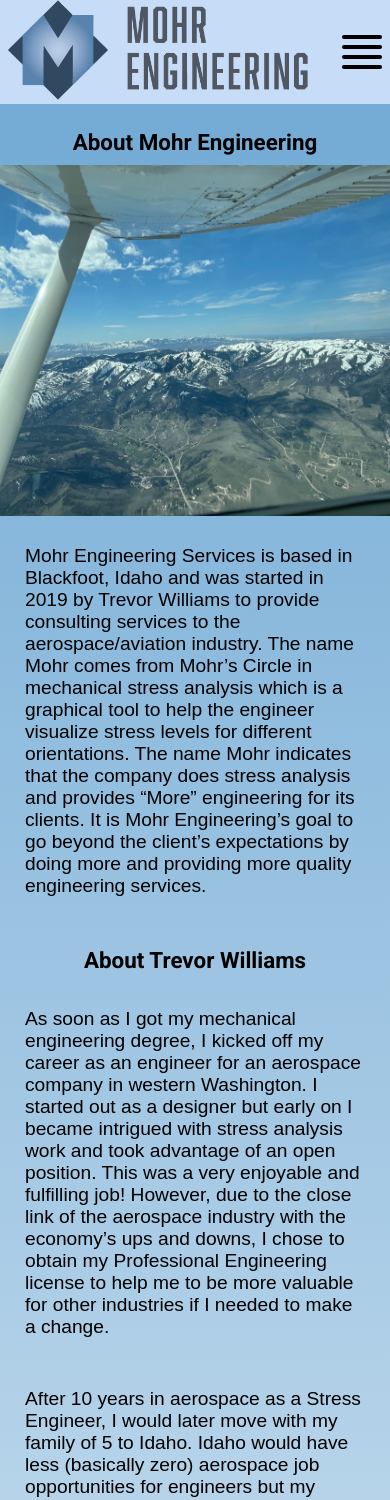
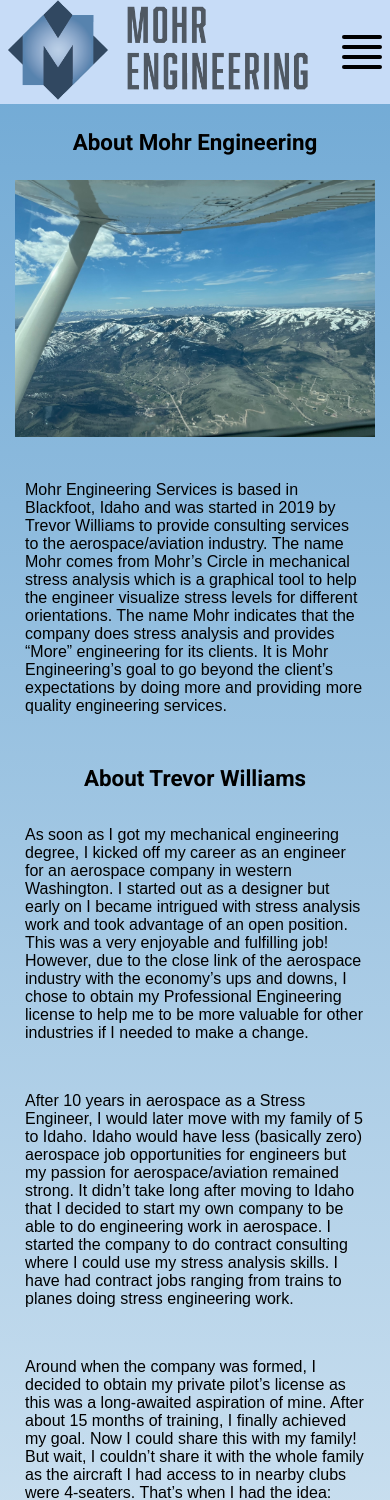
Before and after one commit to Twill1007/mohr_engineering, a Next.js app: page /about in a window 390 px wide. Shown: the top 1500 px of the page. Built offline with nearby package versions, Linux system fonts and the light colour scheme.

Commit message:
About Page Text Update

```diff
--- a/src/app/about/aboutPage.css
+++ b/src/app/about/aboutPage.css
@@ -13,8 +13,9 @@ h1 {
 }
 
 .aboutMohr {
+  width: 100%;
   font-family: Arial, Helvetica, sans-serif;
-  font-size: 2rem;
+  font-size: 1.4rem;
   font-weight: 500;
   padding: 25px;
   text-align: flex-start;
@@ -23,6 +24,7 @@ h1 {
 .aboutTrevorContainer {
   display: flex;
   justify-content: space-around;
+  font-size: 1.4rem;
   width: 100%;
   padding-bottom: 25px;
   animation-name: aboutFadeIn;
@@ -31,7 +33,7 @@ h1 {
 
 .aboutTrevor p {
   font-family: Arial, Helvetica, sans-serif;
-  font-size: 2rem;
+
   font-weight: 300;
   padding: 25px;
   text-align: left;
@@ -39,6 +41,7 @@ h1 {
 
 .aboutImageWrapper {
   position: relative;
+  padding: 15px;
 }
 
 .aboutImageWrapper img {
@@ -49,6 +52,7 @@ h1 {
 
 .aboutTrevorImageWrapper {
   position: relative;
+  padding: 15px;
   width: 100%;
 }
 
@@ -104,11 +108,17 @@ h1 {
     animation-duration: 2s;
   }
   .aboutMohr {
-    font-size: 1.5rem;
+    font-size: 1.2rem;
   }
 
   .aboutTrevor p {
-    font-size: 1.5rem;
+    font-size: 1.2rem;
+  }
+
+  .aboutTrevorImageWrapper img {
+    width: 50%;
+    height: auto;
+    padding: 25px;
   }
 }
 
@@ -136,6 +146,14 @@ h1 {
 
   .aboutTrevorImageWrapper {
     position: relative;
+  }
+
+  .aboutMohr {
+    font-size: 1rem;
+  }
+
+  .aboutTrevor p {
+    font-size: 1rem;
   }
 }
 /*  */
@@ -168,10 +186,10 @@ h1 {
     height: auto;
   }
   .aboutMohr {
-    font-size: 1.2rem;
+    font-size: 1rem;
   }
 
   .aboutTrevor p {
-    font-size: 1.2rem;
+    font-size: 1rem;
   }
 }
--- a/src/app/about/page.js
+++ b/src/app/about/page.js
@@ -9,9 +9,10 @@ function AboutPage() {
         <div className="aboutImageWrapper">
           <Image
             src="/IMG_3054.jpeg"
-            width={2000}
-            height={1800}
+            width={700}
+            height={500}
             alt="View from Cessna"
+            priority
           />
         </div>
 
--- a/src/app/globals.css
+++ b/src/app/globals.css
@@ -18,7 +18,7 @@ body {
 .nav__item {
   background-color: #314459;
   padding: 20px 50px;
-  font-size: large;
+  font-size: 1.3rem;
   margin: 10px;
   border-radius: 10px;
   border: 1px #314459 solid;
```
